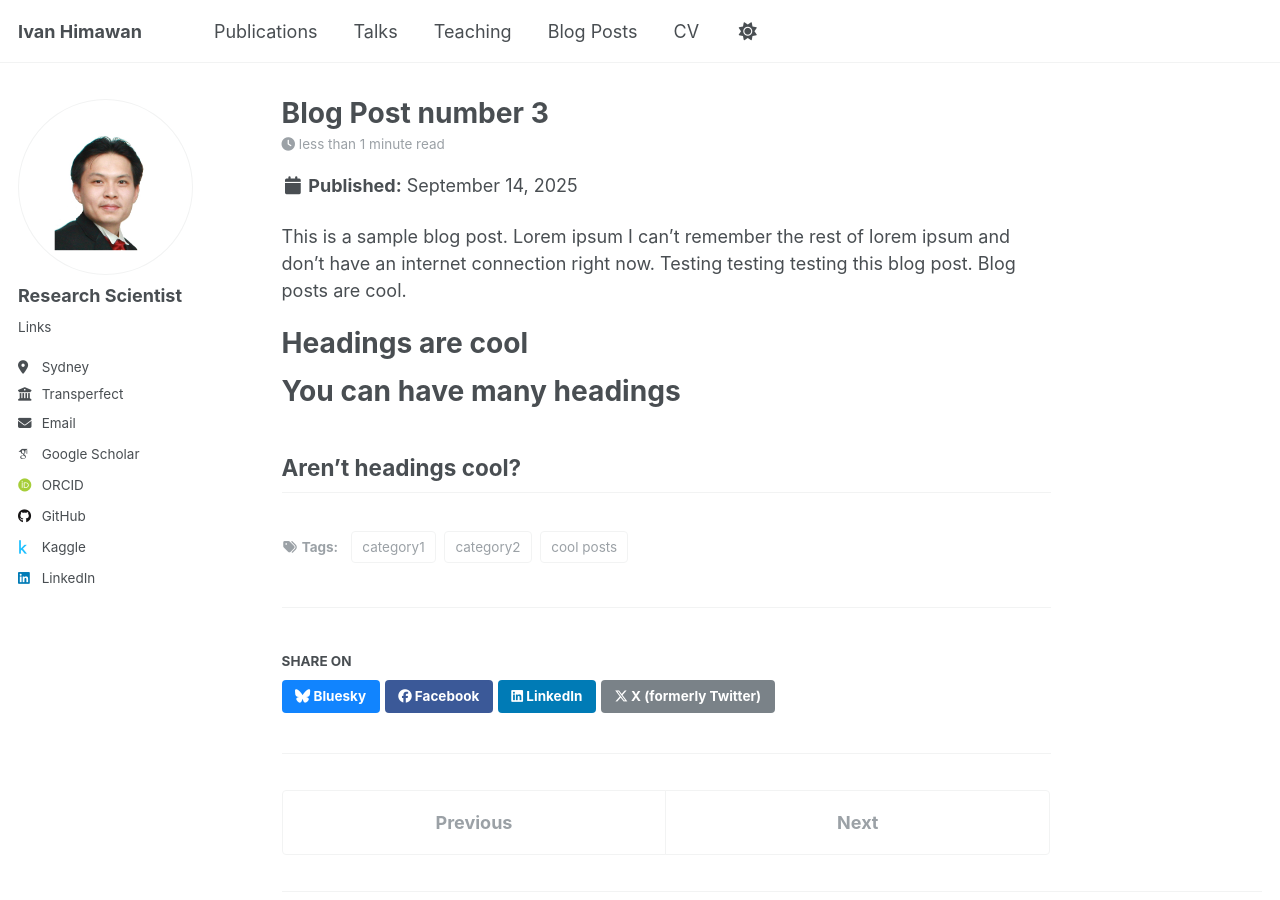
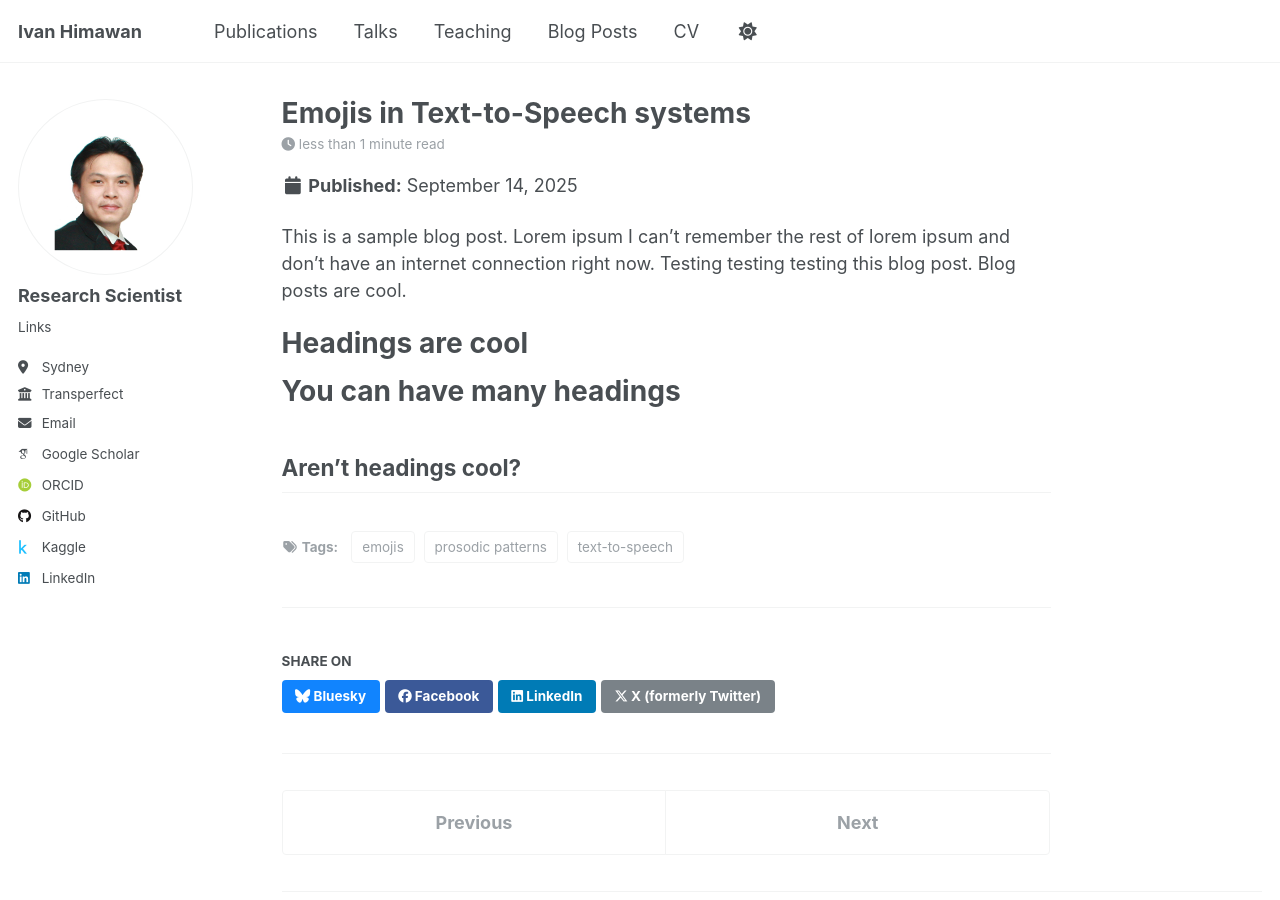
Before and after one commit to himaivan/profile, a Jekyll site: the page built from _posts/2025-09-14-blog-post-3.md, in a window 1280 px wide and 900 px high. Built offline with Jekyll 4.4.1, drawn with Linux system fonts in a browser that asks for light colours; some web fonts are replaced.

Commit message:
update:v1.4

```diff
--- a/_posts/2025-09-14-blog-post-3.md
+++ b/_posts/2025-09-14-blog-post-3.md
@@ -1,11 +1,11 @@
 ---
-title: 'Blog Post number 3'
+title: 'Emojis in Text-to-Speech systems'
 date: 2025-09-14
-permalink: /posts/2014/08/blog-post-3/
+permalink: /posts/2025/09/blog-post-1/
 tags:
-  - cool posts
-  - category1
-  - category2
+  - text-to-speech
+  - emojis
+  - prosodic patterns
 ---
 
 This is a sample blog post. Lorem ipsum I can't remember the rest of lorem ipsum and don't have an internet connection right now. Testing testing testing this blog post. Blog posts are cool.
```
